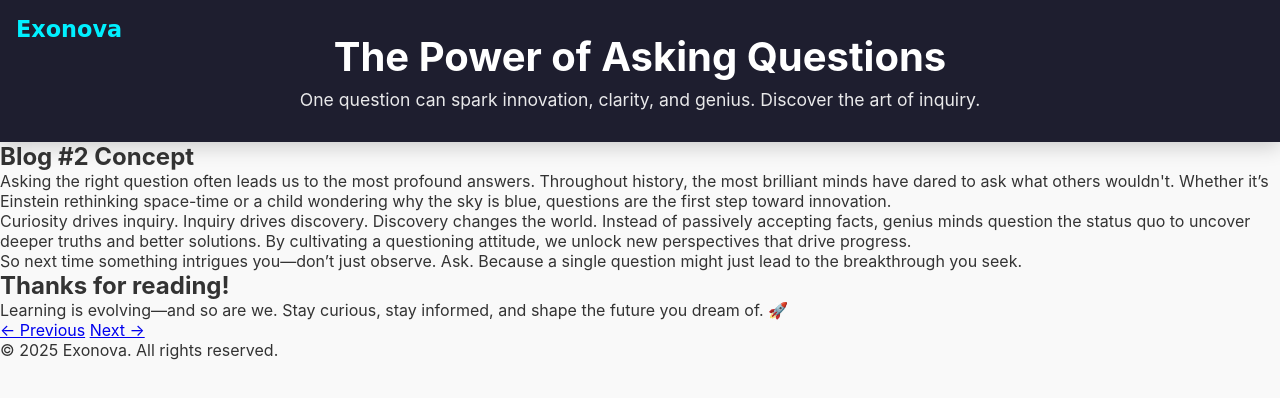
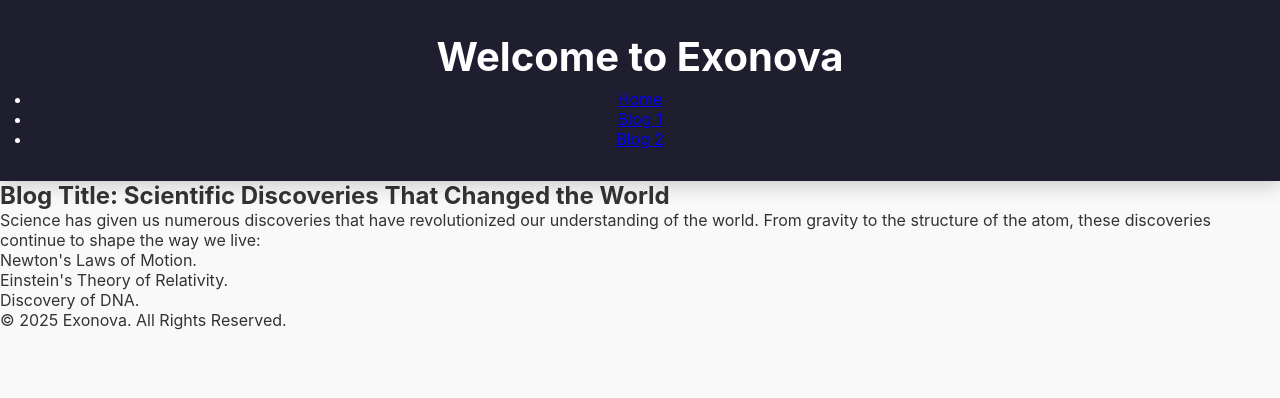
Before and after one commit to aditya-cmd-max/exo, a plain HTML site: page blog2.html in a window 1280 px wide. Drawn offline with Linux system fonts and the light colour scheme.

Commit message:
Update blog2.html

```diff
--- a/blog2.html
+++ b/blog2.html
@@ -3,37 +3,37 @@
 <head>
     <meta charset="UTF-8">
     <meta name="viewport" content="width=device-width, initial-scale=1.0">
-  <title>Blog #2 - The Power of Asking Questions</title>
+    <title>Blog 2 - Exonova</title>
     <link rel="stylesheet" href="style.css">
 </head>
 <body>
-  <header class="fadeIn">
-    <div class="logo">Exonova</div>
-    <h1>The Power of Asking Questions</h1>
-    <p>One question can spark innovation, clarity, and genius. Discover the art of inquiry.</p>
+    <header>
+        <h1>Welcome to Exonova</h1>
+        <nav>
+            <ul>
+                <li><a href="index.html">Home</a></li>
+                <li><a href="blog1.html">Blog 1</a></li>
+                <li><a href="blog2.html">Blog 2</a></li>
+            </ul>
+        </nav>
     </header>
 
-  <main class="fadeIn">
-    <section class="concept-section">
-      <h2>Blog #2 Concept</h2>
-      <p>Asking the right question often leads us to the most profound answers. Throughout history, the most brilliant minds have dared to ask what others wouldn't. Whether it’s Einstein rethinking space-time or a child wondering why the sky is blue, questions are the first step toward innovation.</p>
-      <p>Curiosity drives inquiry. Inquiry drives discovery. Discovery changes the world. Instead of passively accepting facts, genius minds question the status quo to uncover deeper truths and better solutions. By cultivating a questioning attitude, we unlock new perspectives that drive progress.</p>
-      <p>So next time something intrigues you—don’t just observe. Ask. Because a single question might just lead to the breakthrough you seek.</p>
+    <main>
+        <section class="blog-content">
+            <h2>Blog Title: Scientific Discoveries That Changed the World</h2>
+            <p>Science has given us numerous discoveries that have revolutionized our understanding of the world. From gravity to the structure of the atom, these discoveries continue to shape the way we live:</p>
+            <ul>
+                <li>Newton's Laws of Motion.</li>
+                <li>Einstein's Theory of Relativity.</li>
+                <li>Discovery of DNA.</li>
+            </ul>
         </section>
-
-    <section class="thanks-section">
-      <h2>Thanks for reading!</h2>
-      <p>Learning is evolving—and so are we. Stay curious, stay informed, and shape the future you dream of. 🚀</p>
-    </section>
-
-    <div class="nav-buttons">
-      <a href="blog1.html" class="btn">← Previous</a>
-      <a href="index.html" class="btn">Next →</a>
-    </div>
     </main>
 
     <footer>
-    © 2025 Exonova. All rights reserved.
+        <p>© 2025 Exonova. All Rights Reserved.</p>
     </footer>
+
+    <script src="script.js"></script>
 </body>
 </html>
```
Lines whose indentation alone changed are shown as unchanged.
